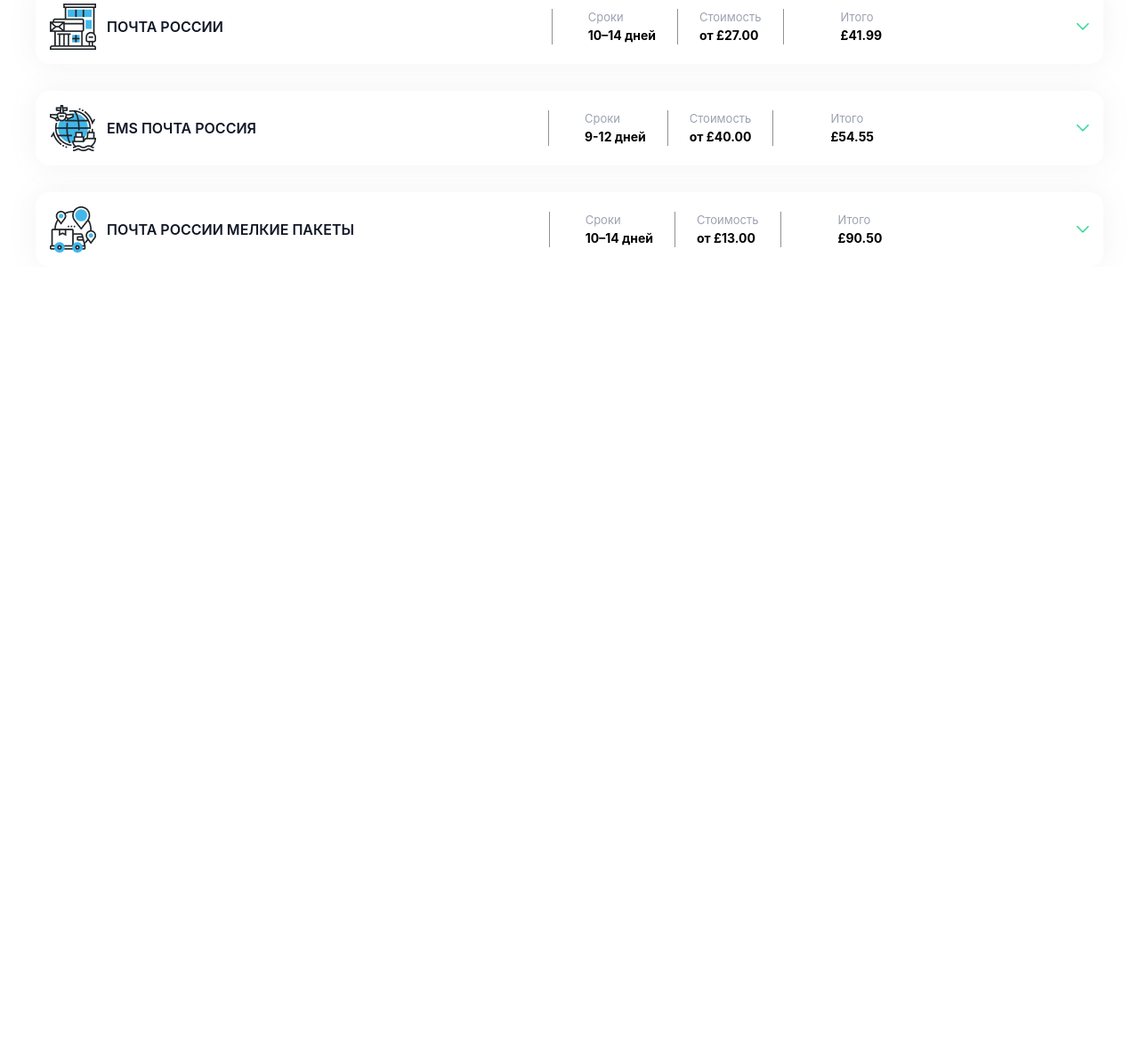
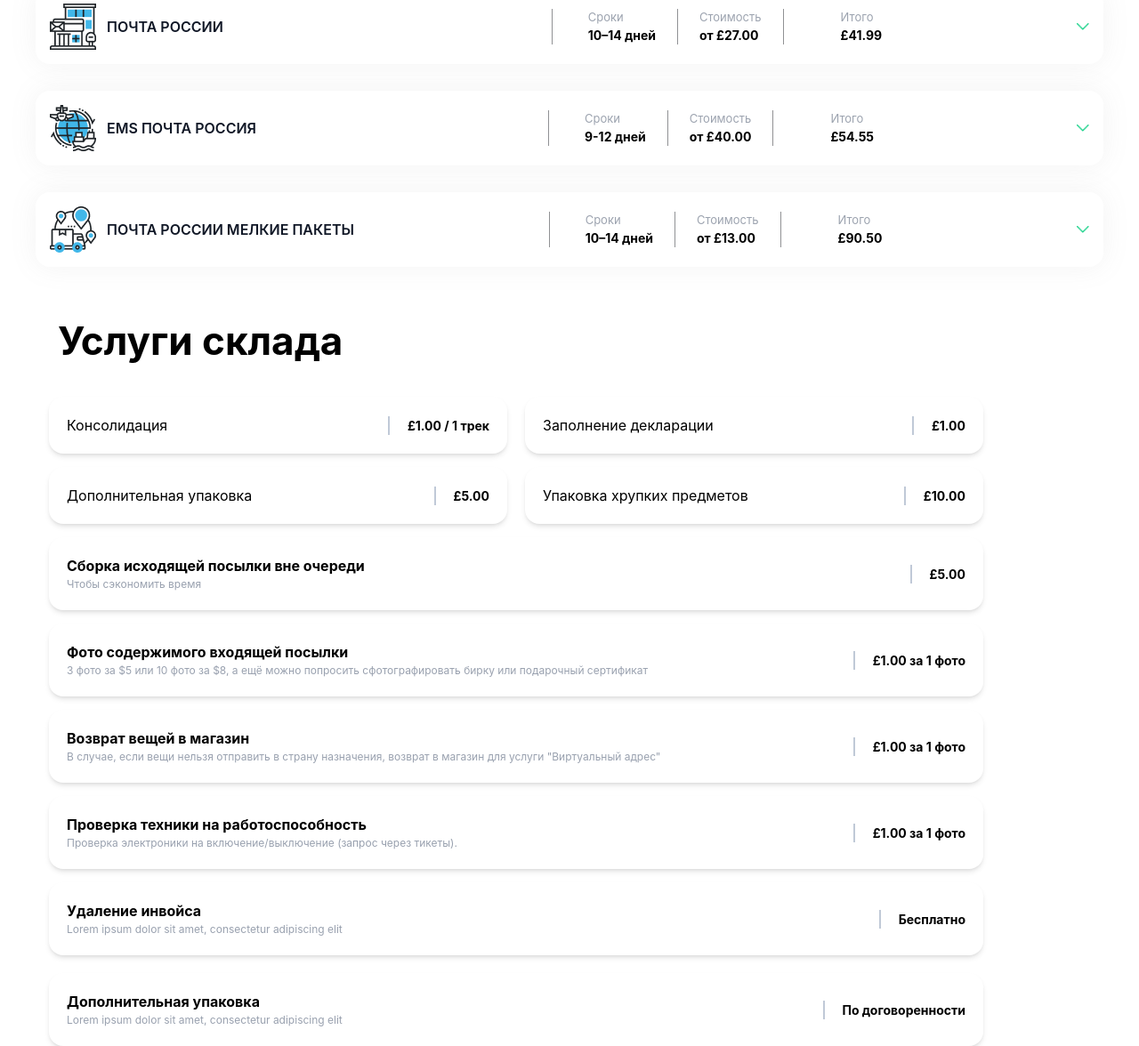
Before and after one commit to zargulak11-hash/bonus, a website: page src/main3.html in a window 1280 px wide. Shown: the part 2385-3561 px from the top of the page at 89% size. Before the commit the page ends 2685 px from the top, so only its background shows below. Drawn offline with nearby package versions, Linux system fonts and the light colour scheme; files that its build step writes are made by us from their sources; files whose address does not match are found by name.

Commit message:
section5_,ain3

```diff
--- a/src/main3.html
+++ b/src/main3.html
@@ -75,12 +75,12 @@
          <section class="max-w-[1300px] m-auto mt-[50px] lg:mt-[150px]">
             <h1 class="text-[#1F2428] lg:m-0 m-auto text-[25px] text-[30px] font-[600] lg:w-[800px] w-[390px] lg:text-[44px]">Онлайн-калькулятор стоимости доставки товара</h1>
             <p class="text-[#8e8e8e] lg:ml-0 ml-[10px] font-[400] mt-[10px] text-[20px] lg:w-[700px] w-[360px]">Задайте необходимые параметры посылки, и калькулятор рассчитает приблизительную стоимость доставки вашей посылки из Англии.</p>
-            <div class="pt-[40px] lg:w-[1360px] m-auto mt-[30px] h-[700px] w-[90%] lg:h-[250px] rounded-[16px] shadow-[0px_0px_30px_#8A8A8A1A]">
+            <div class="pt-[40px] lg:w-[1360px] m-auto mt-[30px] h-[770px] w-[90%] lg:h-[250px] rounded-[16px] shadow-[0px_0px_30px_#8A8A8A1A]">
                 <div class="flex  flex-col lg:flex-row gap-[50px] lg:gap-[20px] justify-center items-center">
                     <div class="flex flex-col gap-[10px] justify-center w-[247px] h-[75px]">
                         <h2 class="font-bold">Страна:</h2>
                         <div class="flex gap-[15px] items-center">
-                            <img src="./src/images/GlobeHemisphereWest.png" alt="">
+                            <img src="./images/GlobeHemisphereWest.png" alt="">
                             <p class="font-[300] text-[grey]    ">Россия</p>
                         </div>
                         <div class="border-b-[2px] w-[247px] border-b-[#222222]"></div>
@@ -88,7 +88,7 @@
                     <div class="flex flex-col gap-[10px] justify-center w-[247px] h-[75px]">
                         <h2 class="font-bold">Город:</h2>
                         <div class="flex gap-[15px] items-center">
-                            <img src="./src/images/Buildings.png" alt="">
+                            <img src="./images/Buildings.png" alt="">
                             <p class="font-[300] text-[grey]    ">Москва</p>
                         </div>
                         <div class="border-b-[2px] w-[247px] border-b-[#222222]"></div>
@@ -96,7 +96,7 @@
                     <div class="flex flex-col gap-[10px] justify-center w-[247px] h-[75px]">
                         <h2 class="font-bold">Индекс:</h2>
                         <div class="flex gap-[15px] items-center">
-                            <img src="./src/images/Notebook.png" alt="">
+                            <img src="./images/Notebook.png" alt="">
                             <p class="font-[300] text-[grey]    ">Введите индекс</p>
                         </div>
                         <div class="border-b-[2px] w-[247px] border-b-[#222222]"></div>
@@ -104,7 +104,7 @@
                     <div class="flex flex-col gap-[10px] justify-center w-[247px] h-[75px]">
                         <h2 class="font-bold">Вес посылки:</h2>
                         <div class="flex gap-[15px] items-center">
-                            <img src="./src/images/Barbell.png" alt="">
+                            <img src="./images/Barbell.png" alt="">
                             <p class="font-[300] text-[grey]    ">0,5</p>
                         </div>
                         <div class="border-b-[2px] w-[247px] border-b-[#222222]"></div>
@@ -112,7 +112,7 @@
                     <div class="flex flex-col gap-[10px] justify-center w-[247px] h-[75px]">
                         <h2 class="font-bold">Дополнительные услуги:</h2>
                         <div class="flex gap-[15px] items-center">
-                            <img src="./src/images/FileText.png" alt="">
+                            <img src="./images/FileText.png" alt="">
                             <p class="font-[300] text-[grey]    ">Выберите услуги</p>
                         </div>
                         <div class="border-b-[2px] w-[247px] border-b-[#222222]"></div>
@@ -126,7 +126,7 @@
   <div class="flex flex-col gap-[16px] bg-[#ffffff] p-[16px] rounded-[16px] shadow-[0px_0px_30px_#8A8A8A1A]
               lg:flex-row lg:items-center lg:justify-between w-[80%] lg:w-[1200px] m-auto mt-[30px]">
     <div class="flex items-center gap-[12px]">
-      <img src="./src/images/Иконка (6).png" alt="">
+      <img src="./images/Иконка (6).png" alt="">
       <p class="font-[600] text-[16px] text-[#111827]">
         ПОЧТА РОССИИ
       </p>
@@ -148,13 +148,13 @@
 
     </div>
 
-    <img class="w-[14px]" src="./src/images/Vector 12 (1).png" alt="">
+    <img class="w-[14px]" src="./images/Vector 12 (1).png" alt="">
 
   </div>
   <div class="flex flex-col gap-[16px] bg-[#ffffff] p-[16px] rounded-[16px] shadow-[0px_0px_30px_#8A8A8A1A]
               lg:flex-row lg:items-center lg:justify-between w-[80%] lg:w-[1200px] m-auto mt-[30px]">
     <div class="flex items-center gap-[12px]">
-      <img src="./src/images/Иконка (7).png" alt="">
+      <img src="./images/Иконка (7).png" alt="">
       <p class="font-[600] text-[16px] text-[#111827]">
        EMS ПОЧТА РОССИЯ
       </p>
@@ -176,13 +176,13 @@
 
     </div>
 
-    <img class="w-[14px]" src="./src/images/Vector 12 (1).png" alt="">
+    <img class="w-[14px]" src="./images/Vector 12 (1).png" alt="">
 
   </div>
   <div class="flex flex-col gap-[16px] bg-[#ffffff] p-[16px] rounded-[16px] shadow-[0px_0px_30px_#8A8A8A1A]
               lg:flex-row lg:items-center lg:justify-between w-[80%] lg:w-[1200px] m-auto mt-[30px]">
     <div class="flex items-center gap-[12px]">
-      <img src="./src/images/Иконка (8).png" alt="">
+      <img src="./images/Иконка (8).png" alt="">
       <p class="font-[600] text-[16px] text-[#111827]">
         ПОЧТА РОССИИ МЕЛКИЕ ПАКЕТЫ
       </p>
@@ -204,9 +204,118 @@
 
     </div>
 
-    <img class="w-[14px]" src="./src/images/Vector 12 (1).png" alt="">
+    <img class="w-[14px]" src="./images/Vector 12 (1).png" alt="">
 
   </div>
          </section>
+         <section class="max-w-[1200px] m-auto px-[15px] mt-[50px]">
+            <h1 class="ml-[10px] lg:text-[44px] font-bold text-[25px] mb-[30px] ">Услуги склада</h1>
+  <div class="flex flex-wrap lg:flex-nowrap mb-[15px]">
+    <div class="w-full lg:w-[515px] bg-white shadow-md rounded-[16px] p-[20px] mb-[15px] lg:mb-0 lg:mr-[20px] flex justify-between items-center">
+      <p>Консолидация</p>
+      <div class="flex gap-[20px]">
+        <div class="border-l-[2px] border-l-[#C0C9D7]"></div>
+         <p class="font-bold text-[14px]">£1.00 / 1 трек</p>
+      </div>
+
+    </div>
+    <div class="w-full lg:w-[515px] bg-white shadow-md rounded-[16px] p-[20px] flex justify-between items-center">
+      <p>Заполнение декларации</p>
+      <div class="flex gap-[20px]">
+          <div class="border-l-[2px] border-l-[#C0C9D7]"></div>
+         <p class="font-bold text-[14px]">£1.00</p>
+      </div>
+
+    </div>
+  </div>
+
+  <div class="flex flex-wrap lg:flex-nowrap mb-[15px]">
+    <div class="w-full lg:w-[515px] bg-white shadow-md rounded-[16px] p-[20px] mb-[15px] lg:mb-0 lg:mr-[20px] flex justify-between items-center">
+      <p>Дополнительная упаковка</p>
+      <div class="flex gap-[20px]">
+          <div class="border-l-[2px] border-l-[#C0C9D7]"></div>
+         <p class="font-bold text-[14px]">£5.00</p>
+        </div>
+
+    </div>
+    <div class="w-full lg:w-[515px] bg-white shadow-md rounded-[16px] p-[20px] flex justify-between items-center">
+      <p>Упаковка хрупких предметов</p>
+      <div class="flex gap-[20px]">
+          <div class="border-l-[2px] border-l-[#C0C9D7]"></div>
+        <p class="font-bold text-[14px]">£10.00</p>
+      </div>
+
+    </div>
+  </div>
+  <div class="w-full lg:w-[1050px] bg-white shadow-md rounded-[16px] p-[20px] flex justify-between items-center mb-[15px]">
+    <div>
+      <p class="font-bold">Сборка исходящей посылки вне очереди</p>
+      <p class="text-[12px] text-gray-400">Чтобы сэкономить время</p>
+    </div>
+    <div class="flex gap-[20px]">
+          <div class="border-l-[2px] border-l-[#C0C9D7]"></div>
+        <p class="font-bold text-[14px]">£5.00</p>
+    </div>
+
+  </div>
+
+  <div class="w-full lg:w-[1050px] bg-white shadow-md rounded-[16px] p-[20px] flex justify-between items-center mb-[15px]">
+    <div>
+      <p class="font-bold">Фото содержимого входящей посылки</p>
+      <p class="text-[12px] text-gray-400">3 фото за $5 или 10 фото за $8, а ещё можно попросить сфотографировать бирку или подарочный сертификат</p>
+    </div>
+    <div class="flex gap-[20px]">
+          <div class="border-l-[2px] border-l-[#C0C9D7]"></div>
+         <p class="font-bold text-[14px]">£1.00 за 1 фото</p>
+    </div>
+
+  </div>
+  <div class="w-full lg:w-[1050px] bg-white shadow-md rounded-[16px] p-[20px] flex justify-between items-center mb-[15px]">
+    <div>
+      <p class="font-bold">Возврат вещей в магазин</p>
+      <p class="text-[12px] text-gray-400">В случае, если вещи нельзя отправить в страну назначения, возврат в магазин для услуги "Виртуальный адрес"</p>
+    </div>
+    <div class="flex gap-[20px]">
+          <div class="border-l-[2px] border-l-[#C0C9D7]"></div>
+         <p class="font-bold text-[14px]">£1.00 за 1 фото</p>
+    </div>
+
+  </div>
+  <div class="w-full lg:w-[1050px] bg-white shadow-md rounded-[16px] p-[20px] flex justify-between items-center mb-[15px]">
+    <div>
+      <p class="font-bold">Проверка техники на работоспособность</p>
+      <p class="text-[12px] text-gray-400">Проверка электроники на включение/выключение (запрос через тикеты).</p>
+    </div>
+    <div class="flex gap-[20px]">
+          <div class="border-l-[2px] border-l-[#C0C9D7]"></div>
+         <p class="font-bold text-[14px]">£1.00 за 1 фото</p>
+    </div>
+
+  </div>
+
+  <div class="w-full lg:w-[1050px] bg-white shadow-md rounded-[16px] p-[20px] flex justify-between items-center">
+    <div>
+      <p class="font-bold">Удаление инвойса</p>
+      <p class="text-[12px] text-gray-400">Lorem ipsum dolor sit amet, consectetur adipiscing elit</p>
+    </div>
+    <div class="flex gap-[20px]">
+          <div class="border-l-[2px] border-l-[#C0C9D7]"></div>
+        <p class="font-bold text-[14px]">Бесплатно</p>
+    </div>
+
+  </div>
+  <div class="w-full mt-[20px] lg:w-[1050px] bg-white shadow-md rounded-[16px] p-[20px] flex justify-between items-center">
+    <div>
+      <p class="font-bold">Дополнительная упаковка</p>
+      <p class="text-[12px] text-gray-400">Lorem ipsum dolor sit amet, consectetur adipiscing elit</p>
+    </div>
+    <div class="flex gap-[20px]">
+          <div class="border-l-[2px] border-l-[#C0C9D7]"></div>
+        <p class="font-bold text-[14px]">По договоренности</p>
+    </div>
+
+  </div>
+</section>
+
 </body>
 </html>
```
